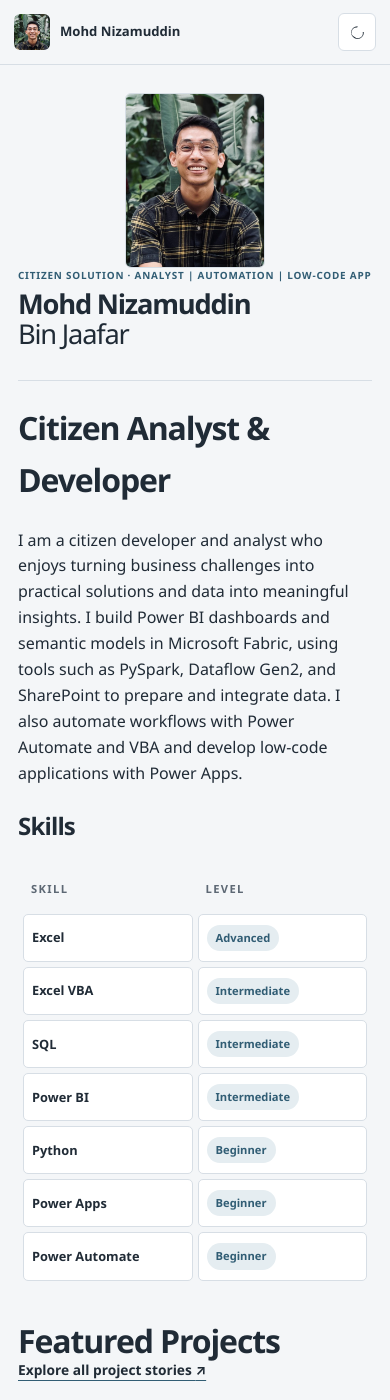
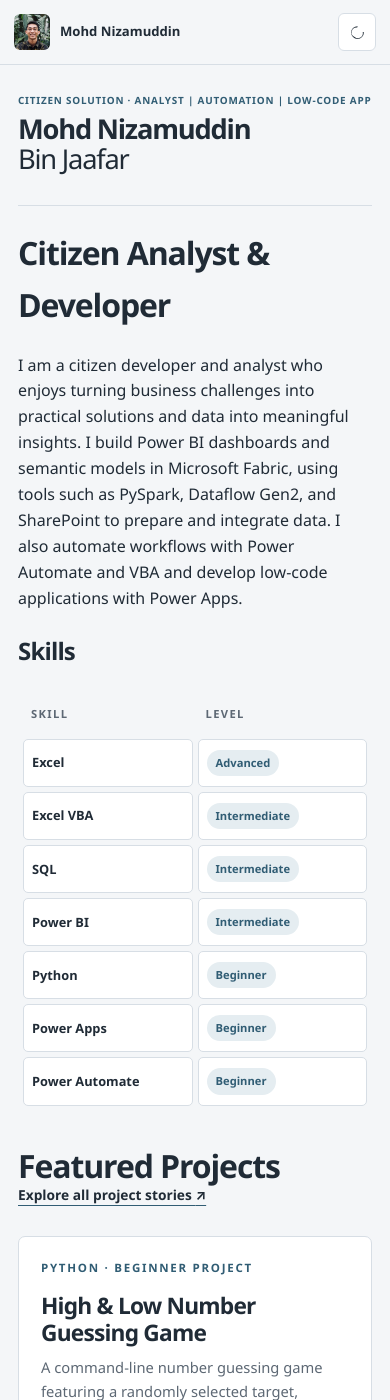
Before and after one commit to mdnizamjaafar/portfolio, a Jekyll site: the page built from README.md, in a window 390 px wide and 1400 px high. Built offline with Jekyll 4.4.1, drawn with Linux system fonts in a browser that asks for light colours; our own code applies the rules of GitHub Pages for plain Markdown files.

Commit message:
Hide the large profile photo on mobile only

```diff
--- a/assets/css/profile-layout.css
+++ b/assets/css/profile-layout.css
@@ -42,5 +42,6 @@
     object-position: center 30%;
   }
   .home-profile { display: block; }
-  .home-profile-photo { display: none; }
+  /* Override the broader .home-profile img rule so only the header avatar shows on mobile. */
+  .home-profile img.home-profile-photo { display: none; }
 }
```
